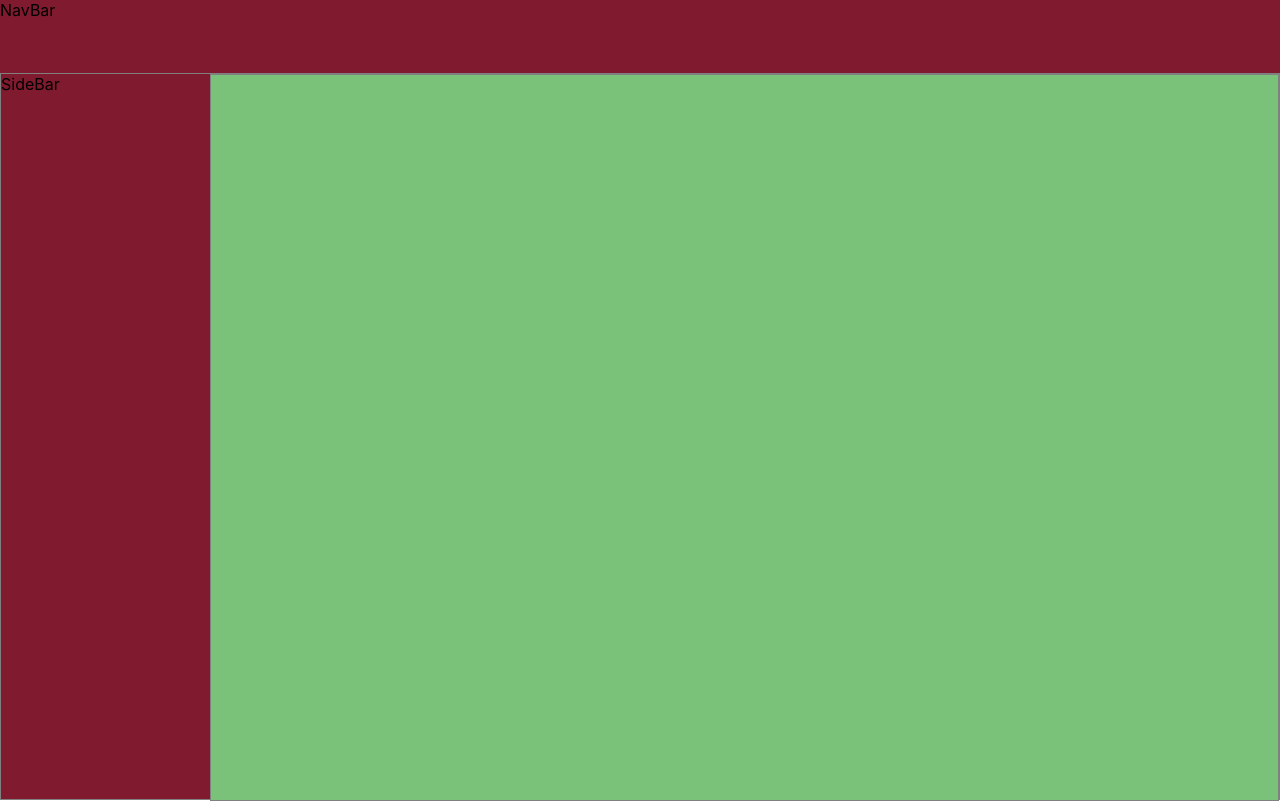
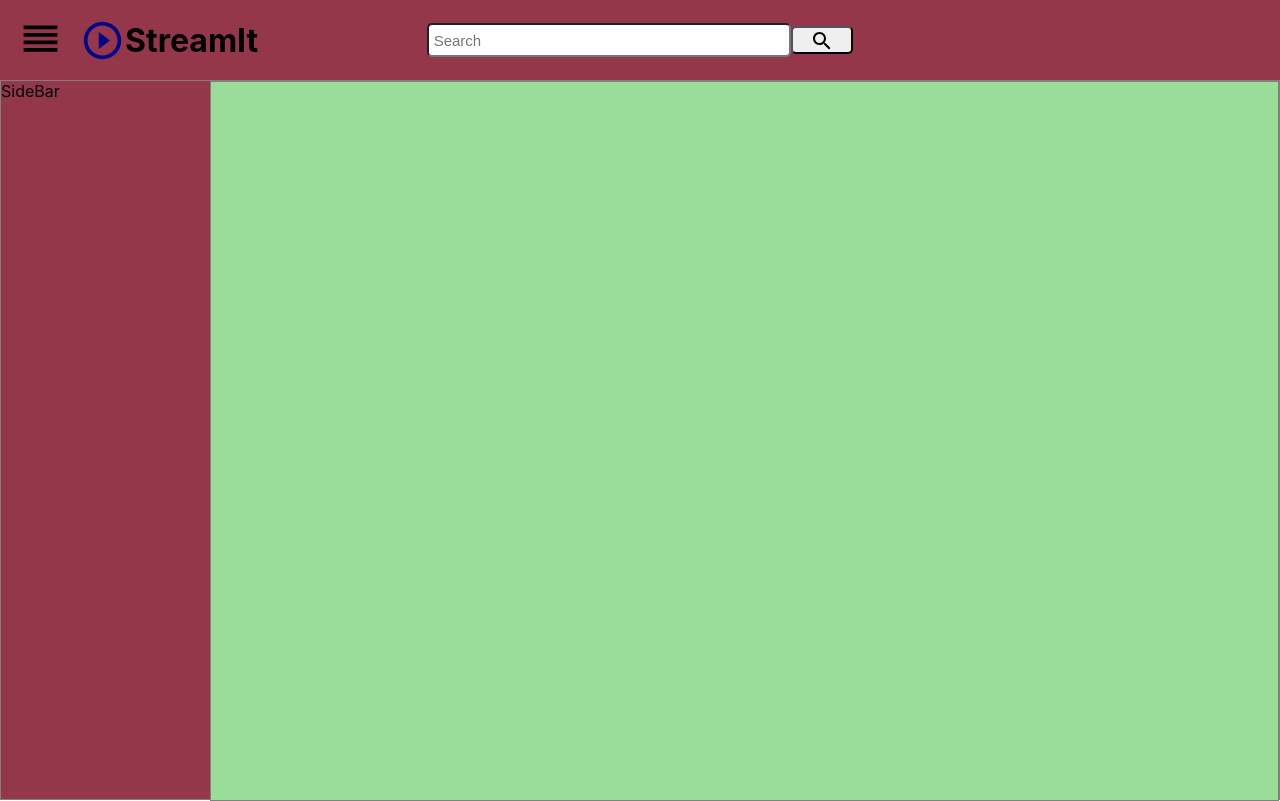
Before and after one commit to creatorpiyush/video_platform_client, a React (Create React App) app: page / in a window 1280 px wide. Built offline with nearby package versions, Linux system fonts and the light colour scheme.

Commit message:
navbar done till search and logo

```diff
--- a/package.json
+++ b/package.json
@@ -3,6 +3,8 @@
   "version": "0.1.0",
   "private": true,
   "dependencies": {
+    "@material-ui/core": "^4.11.3",
+    "@material-ui/icons": "^4.11.2",
     "@testing-library/jest-dom": "^5.11.9",
     "@testing-library/react": "^11.2.5",
     "@testing-library/user-event": "^12.7.0",
@@ -10,6 +12,7 @@
     "@types/node": "^12.19.16",
     "@types/react": "^17.0.1",
     "@types/react-dom": "^17.0.0",
+    "firacode": "^5.2.0",
     "react": "^17.0.1",
     "react-dom": "^17.0.1",
     "react-router-dom": "^5.2.0",
--- /dev/null
+++ b/src/Components/Navbar/NavBar.css
@@ -0,0 +1,64 @@
+.NavbarContainer {
+    width: 100;
+    height: 100%;
+    display: flex;
+    flex-direction: row;
+}
+
+.NavbarContainer .left {
+    flex: 33%;
+    display: flex;
+    justify-content: left;
+    align-items: center;
+}
+
+.NavbarContainer .center {
+    flex: 33%;
+    border: none;
+    display: flex;
+    justify-content: center;
+    align-items: center;
+}
+
+.NavbarContainer .center #searchBar {
+    width: 85%;
+    height: 35%;
+    border-radius: 5px;
+    font-size: 15px;
+    padding-left: 5px
+}
+
+.NavbarContainer .center #searchButton {
+    width: 15%;
+    height: 35%;
+    border-radius: 5px;
+}
+
+.NavbarContainer .center #searchButton:focus {
+    outline: none;
+}
+
+.NavbarContainer .right {
+    flex: 33%;
+}
+
+.NavbarContainer .left #icon {
+    font-size: 45px;
+}
+
+.NavbarContainer .left #sidebarToggle {
+    border: none;
+    background-color: transparent;
+    width: 60px;
+    border-radius: 40%;
+    margin: 10px;
+}
+
+.NavbarContainer .left #sidebarToggle:hover {
+    cursor: pointer;
+}
+
+.NavbarContainer .left #sidebarToggle:focus {
+    outline: none;
+    background-color: lightgray;
+}
--- a/src/Components/Navbar/NavBar.tsx
+++ b/src/Components/Navbar/NavBar.tsx
@@ -1,9 +1,28 @@
 import React from "react";
+import "./NavBar.css";
+import PlayCircleOutlineIcon from "@material-ui/icons/PlayCircleOutline";
+import ReorderIcon from "@material-ui/icons/Reorder";
+import SearchIcon from "@material-ui/icons/Search";
 
 export default function NavBar() {
   return (
-    <div>
-      NavBar
-    </div>
+    <>
+      <div className="NavbarContainer">
+        <div className="left">
+          <button id="sidebarToggle">
+            <ReorderIcon id="icon" />
+          </button>
+          <PlayCircleOutlineIcon id="icon" style={{ color: "darkblue" }} />
+          <h1>StreamIt</h1>
+        </div>
+        <div className="center">
+          <input id="searchBar" type="text" placeholder="Search" />
+          <button id="searchButton">
+            <SearchIcon />
+          </button>
+        </div>
+        <div className="right"></div>
+      </div>
+    </>
   );
 }
--- a/src/Pages/MainPage/MainPage.css
+++ b/src/Pages/MainPage/MainPage.css
@@ -10,13 +10,13 @@
 .top {
     width: 100%;
     height: 80px;
-    background-color: rgb(128, 27, 47);
+    background-color: rgb(148, 55, 74);
 }
 
 .center {
     width: 100%-0.1em;
     height: 100%;
-    background-color: rgb(128, 27, 47);
+    background-color: rgb(148, 55, 74);
 
     border: 0.1em solid gray;
 
@@ -28,7 +28,7 @@
 .VideoView {
     width: 100%;
     height: 100%;
-    background-color: rgb(122, 194, 122);
+    background-color: rgb(153, 221, 153);
 
     border: 1px solid gray;
 
--- a/src/index.css
+++ b/src/index.css
@@ -1,6 +1,6 @@
 body {
   margin: 0;
-  font-family: -apple-system, BlinkMacSystemFont, 'Segoe UI', 'Roboto', 'Oxygen',
+  font-family: -apple-system, BlinkMacSystemFont, 'Fira Code', 'Segoe UI', 'Roboto', 'Oxygen',
     'Ubuntu', 'Cantarell', 'Fira Sans', 'Droid Sans', 'Helvetica Neue',
     sans-serif;
   -webkit-font-smoothing: antialiased;
@@ -8,6 +8,6 @@ body {
 }
 
 code {
-  font-family: source-code-pro, Menlo, Monaco, Consolas, 'Courier New',
+  font-family: "Fira Code", source-code-pro, Menlo, Monaco, Consolas, 'Courier New',
     monospace;
 }
--- a/src/index.tsx
+++ b/src/index.tsx
@@ -1,6 +1,7 @@
 import React from "react";
 import ReactDOM from "react-dom";
 import App from "./App";
+import "firacode";
 import "./index.css";
 
 ReactDOM.render(<App />, document.getElementById("root"));
```
Also changed, not shown: 1 other file (tests, documents, lock files or other folders).
